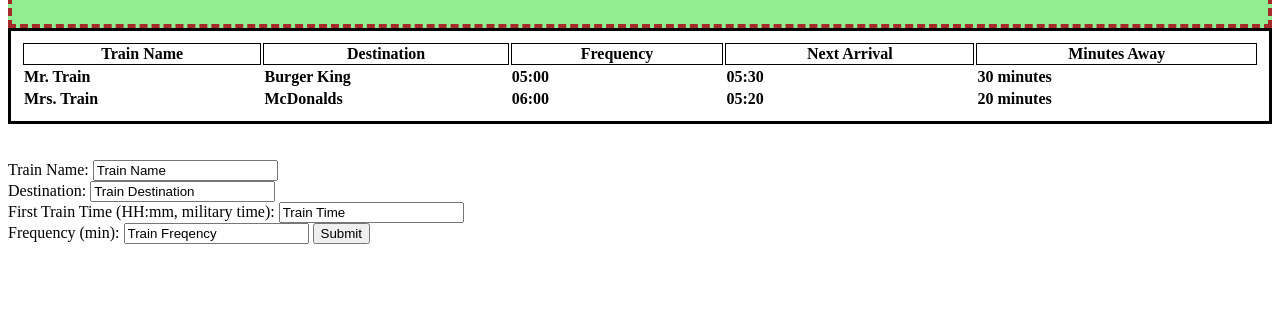
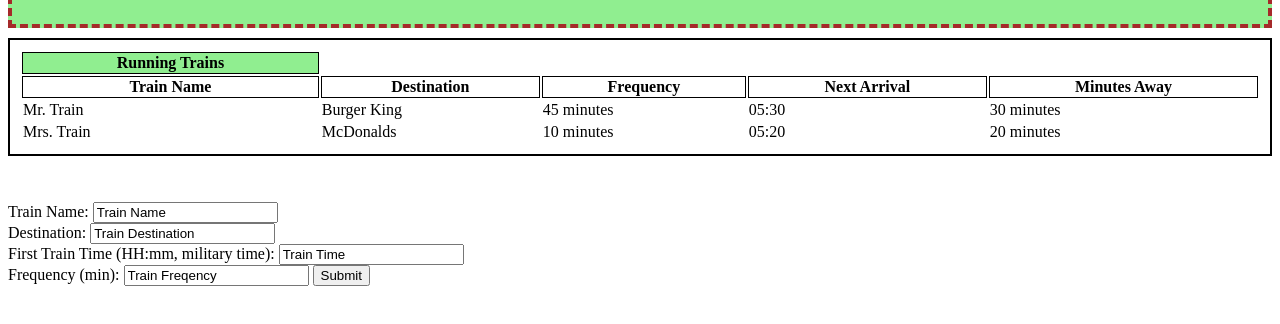
Before and after one commit to NickForma/Train-Scheduler, a plain HTML site: page index.html in a window 1280 px wide. Shown: the part 384-708 px from the top of the page. Drawn offline with nearby package versions, Linux system fonts and the light colour scheme.

Commit message:
css display table

```diff
--- a/css/style.css
+++ b/css/style.css
@@ -8,6 +8,7 @@
 
 .currentInfo {
     border: black solid 2px;
+    margin: 10px 0;
 }
 
 table {
@@ -16,9 +17,14 @@ table {
     font: red;
 }
 
-table, th {
+th {
     font-weight: bold;
     border: black 1px solid;
+    }
 
+#tableHeader {
+    background-color: lightgreen;
+    border: solid black 1px;
+    text-align: center;
 
 }
--- a/index.html
+++ b/index.html
@@ -33,11 +33,20 @@
 
     <div class="header">
       <h1>It's Choo Choo Time</h1>
-      <iframe src="https://giphy.com/embed/rKTbZdgvF2IWA" width="480" height="200" frameBorder="0" class="giphy-embed" allowFullScreen></iframe>
+      <iframe
+        src="https://giphy.com/embed/rKTbZdgvF2IWA"
+        width="480"
+        height="200"
+        frameBorder="0"
+        class="giphy-embed"
+        allowFullScreen
+      ></iframe>
     </div>
 
     <div class="currentInfo">
       <table class="table">
+        <tr>
+          <th id="tableHeader">Running Trains</th>
         <tr class="titleRow">
           <th>Train Name</th>
           <th>Destination</th>
@@ -47,15 +56,15 @@
         </tr>
         <tr>
           <td>Mr. Train</td>
-          <td>Burger King </td>
-          <td>05:00</td>
+          <td>Burger King</td>
+          <td>45 minutes</td>
           <td>05:30</td>
           <td>30 minutes</td>
         </tr>
         <tr>
           <td>Mrs. Train</td>
           <td>McDonalds</td>
-          <td>06:00</td>
+          <td>10 minutes</td>
           <td>05:20</td>
           <td>20 minutes</td>
         </tr>
```
